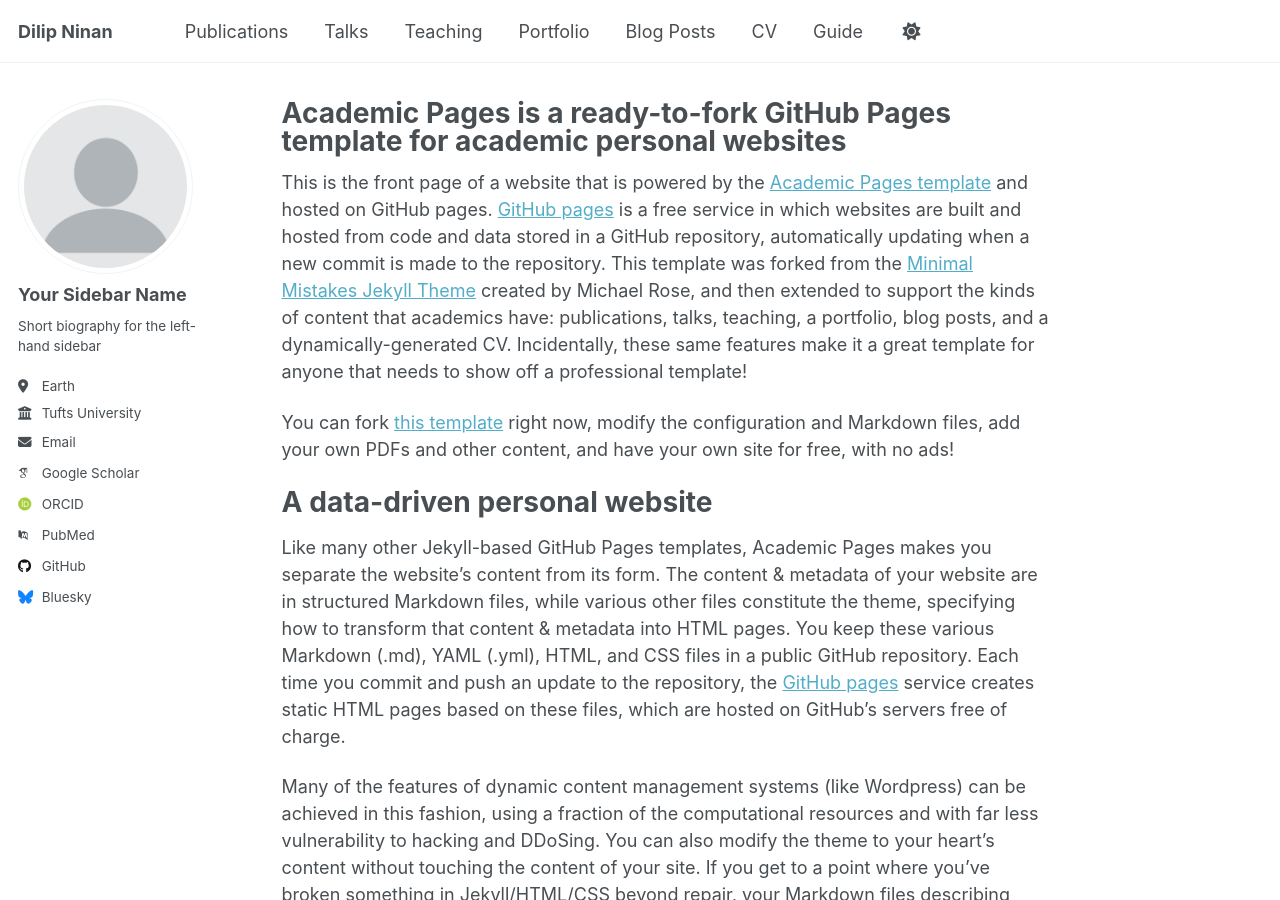
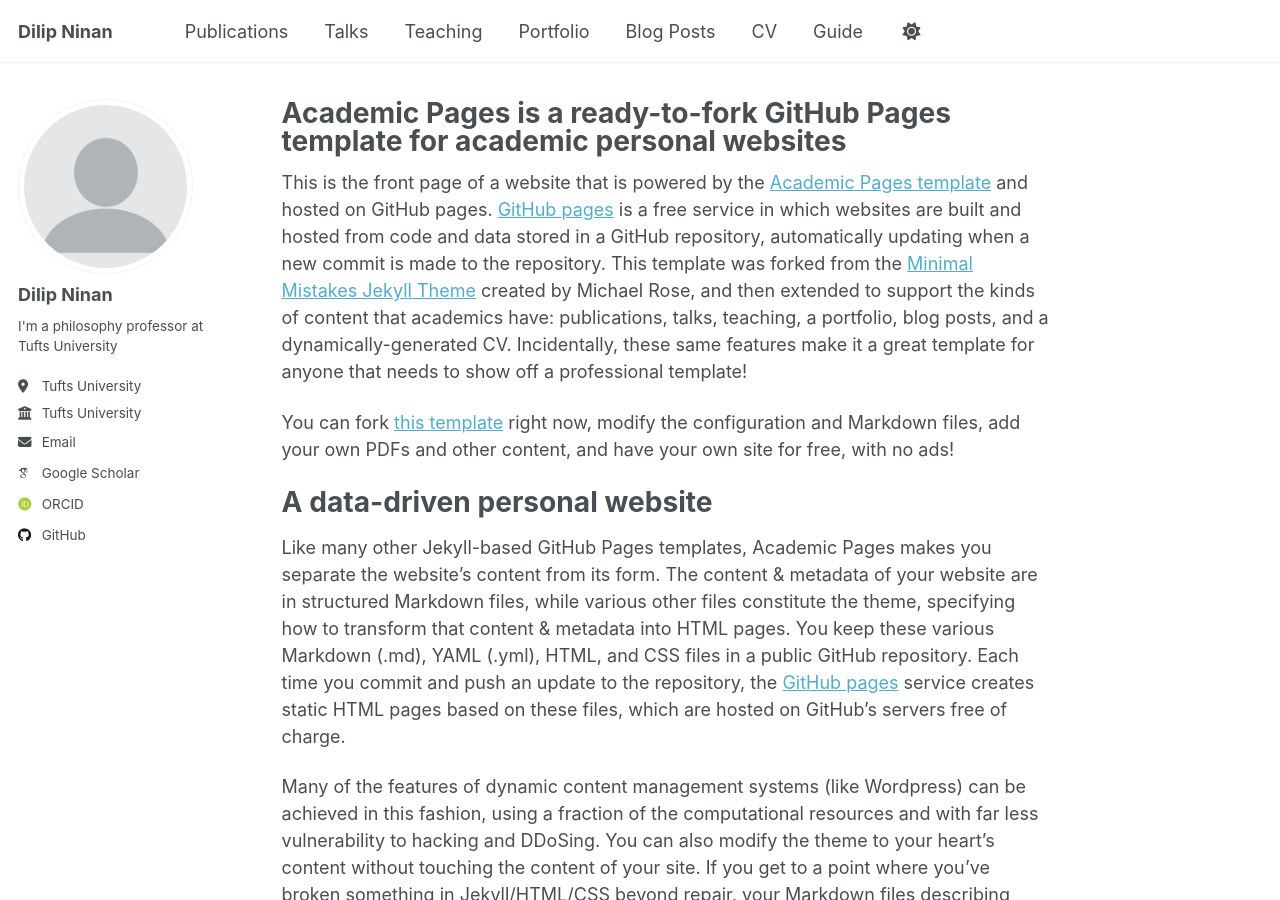
Before and after one commit to dilip-ninan/GitHub.io, a Jekyll site: the page built from _pages/about.md, in a window 1280 px wide and 900 px high. Built offline with Jekyll 4.4.1, drawn with Linux system fonts in a browser that asks for light colours; some web fonts are replaced; a script that is not in the unit is left out.

Commit message:
Update _config.yml

```diff
--- a/_config.yml
+++ b/_config.yml
@@ -28,13 +28,13 @@
 author:
   # Biographic information
   avatar           : "profile.png"
-  name             : "Your Sidebar Name"
+  name             : "Dilip Ninan"
   pronouns         : # example: "she/her"
-  bio              : "Short biography for the left-hand sidebar"
-  location         : "Earth"
+  bio              : "I'm a philosophy professor at Tufts University"
+  location         : "Tufts University"
   employer         : "Tufts University"
   uri              : # URL
-  email            : "none@example.org"
+  email            : "dilip.ninan@tufts.edu"
 
   # Academic websites
   academia         : # URL
@@ -42,9 +42,9 @@
   googlescholar    : "https://scholar.google.com/citations?user=PS_CX0AAAAAJ"
   inspire-hep      : # URL
   impactstory      : # URL
-  orcid            : "http://orcid.org/yourorcidurl"
+  orcid            : "https://orcid.org/0000-0003-3006-9001"
   semantic         : # URL
-  pubmed           : "https://www.ncbi.nlm.nih.gov/pubmed/?term=john+snow"
+  pubmed           : #
   researchgate     : # URL
   scopus           : # URL
 
@@ -58,7 +58,7 @@
 
   # Social media
   artstation       : # Username
-  bluesky          : "bsky.app" # Replace this with you Bluesky username
+  bluesky          :  # Replace this with you Bluesky username
   facebook         : # Username
   flickr           : # Username
   foursquare       : # Username
```
